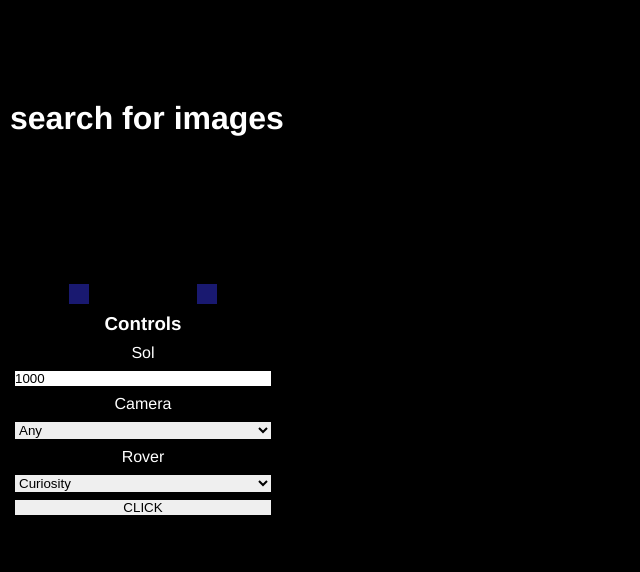
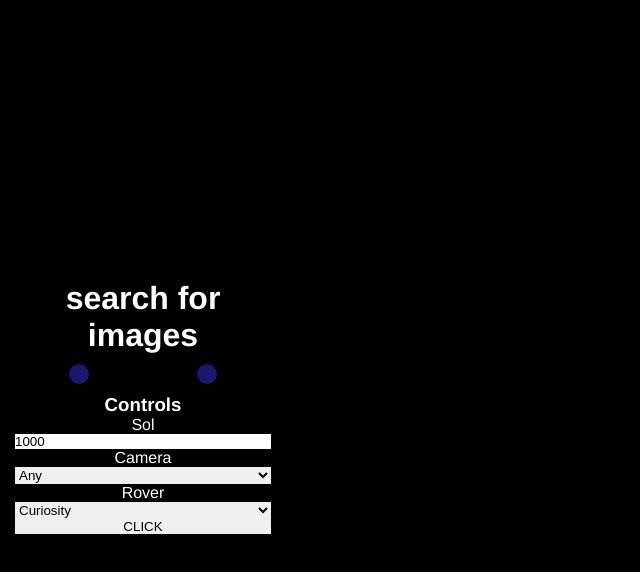
Before and after one commit to NoahSylwester/MarsExplorer, a Vue app: page / in a window 1280 px wide. Both pictures are taken after a click on the button "enter". Shown: the top 572 px of the page, without its empty margins (0-640 px from the left). Built offline with nearby package versions, Linux system fonts and the light colour scheme.

Commit message:
edit image dimensions, edit nav arrow styling

```diff
--- a/src/components/Gallery.vue
+++ b/src/components/Gallery.vue
@@ -5,9 +5,12 @@
   >
     <div v-if="show" class="gallery">
       <div id="api-area">
-        <h1 class="api-response-text" v-if="photos.length === 0">search for images</h1>
-        <h1 class="api-response-text" v-if="photos.length !== 0">{{photos.length}} photos found</h1>
         <div id="api-controls">
+          <h1 class="api-response-text" v-if="photos.length === 0">search for images</h1>
+          <h1 class="api-response-text" v-if="photos.length !== 0">
+            <p>{{photos.length}} photos found</p>
+            <p>photo {{currentIndex + 1}}</p>
+          </h1>
           <div id="index-controls">
             <div @click="changeIndex('left')" id="left-arrow" class="nav-arrow"></div>
             <div @click="changeIndex('right')" id="right-arrow" class="nav-arrow"></div>
@@ -117,9 +120,9 @@ export default {
   align-items: center;
 }
 .api-response-text {
-  position: absolute;
-  top: 100px;
-  left: 10px;
+  /* position: absolute; */
+  top: 5vh;
+  left: 5vh;
 }
 input, select, label, button {
   display: block;
@@ -134,6 +137,7 @@ input, select, label, button {
 }
 #index-controls {
   width: 100%;
+  margin: 10px 0;
   display: flex;
   justify-content: space-around;
   align-items: center;
@@ -162,7 +166,14 @@ input, select, label, button {
 .nav-arrow {
   width: 20px;
   height: 20px;
+  border-radius: 20px;
   background-color: midnightblue;
+  transition: 0.5s;
+  cursor: pointer;
+}
+.nav-arrow:hover {
+  background-color: white;
+  box-shadow: 0 0 10px white;
 }
 .fade-enter-active, .fade-leave-active {
   transition: opacity 0.5s;
--- a/src/components/ImageViewer.vue
+++ b/src/components/ImageViewer.vue
@@ -34,8 +34,9 @@ export default {
 .viewed-image {
   border: 2px midnightblue solid;
   box-shadow: 0 0 1000px 0px midnightblue;
-  width: 60vw;
-  height: 60vw;
+  width: 75vh;
+  max-width: 50vw;
+  height: 75vh;
   object-fit: cover;
   -webkit-touch-callout: none; /* iOS Safari */
   -webkit-user-select: none; /* Safari */
```
